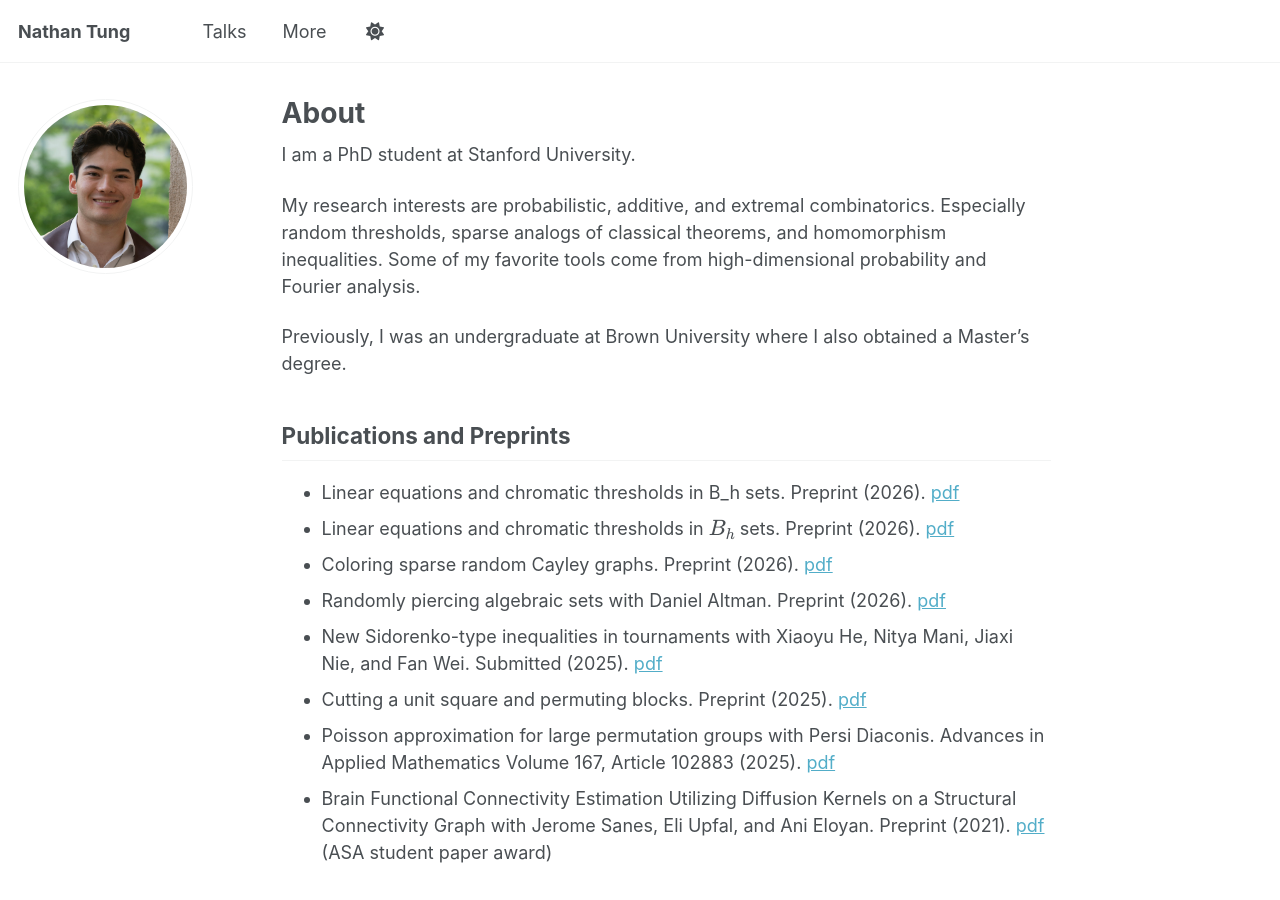
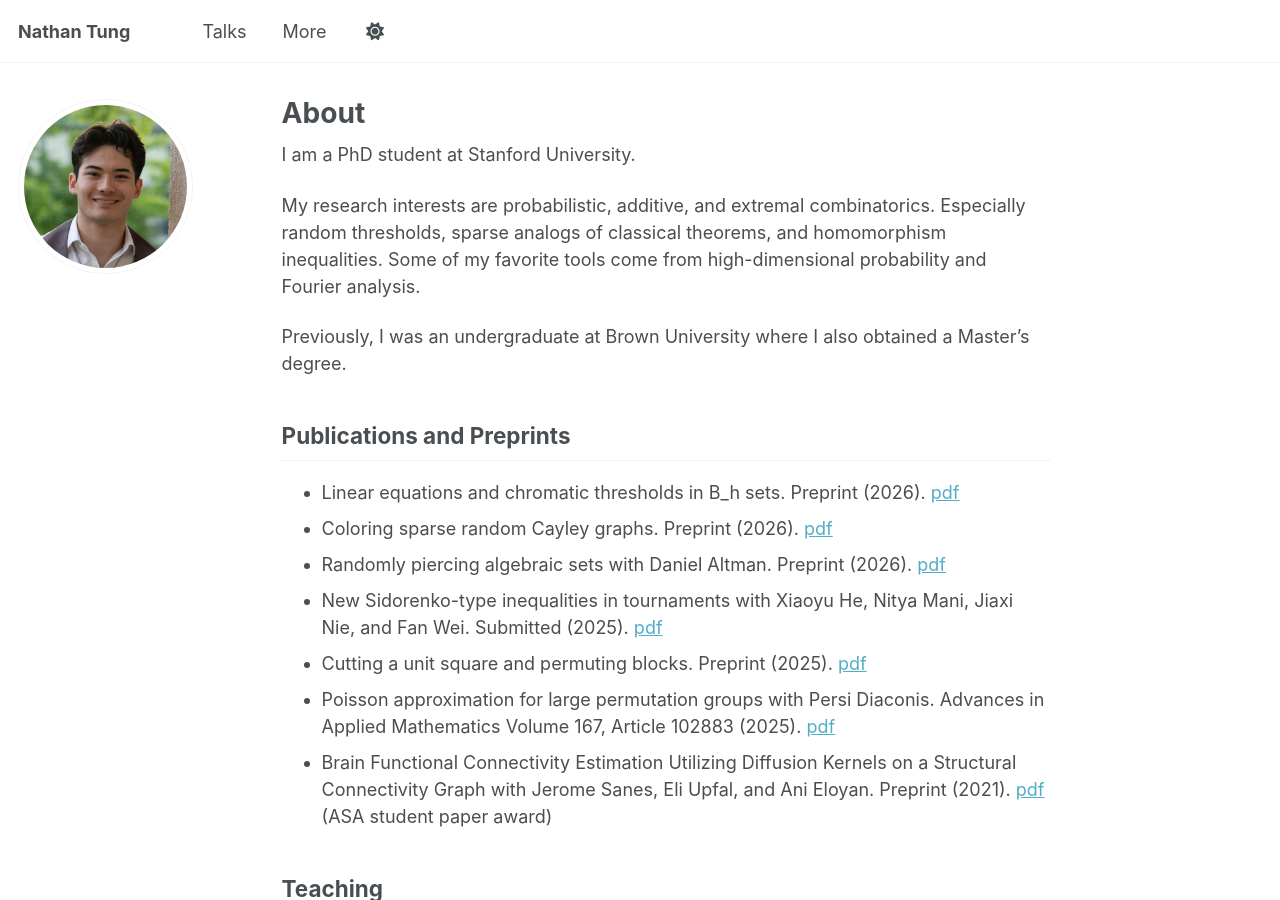
Before and after one commit to njtung/njtung.github.io, a Jekyll site: the page built from _pages/about.md, in a window 1280 px wide and 900 px high. Built offline with Jekyll 4.4.1, drawn with Linux system fonts in a browser that asks for light colours; a script that is not in the unit is left out.

Commit message:
Update about.md

```diff
--- a/_pages/about.md
+++ b/_pages/about.md
@@ -19,8 +19,8 @@ Previously, I was an undergraduate at Brown University where I also obtained a M
 ## Publications and Preprints
 
 <!-- * Random thresholds in k-out hypergraphs with Anqi Li. In progress (2026++). -->
+<!-- * Linear equations and chromatic thresholds in \\(B_h\\) sets. Preprint (2026). [pdf](https://arxiv.org/abs/2606.30767) -->
 * Linear equations and chromatic thresholds in B_h sets. Preprint (2026). [pdf](https://arxiv.org/abs/2606.30767)
-* Linear equations and chromatic thresholds in \\(B_h\\) sets. Preprint (2026). [pdf](https://arxiv.org/abs/2606.30767)
 * Coloring sparse random Cayley graphs. Preprint (2026). [pdf](https://arxiv.org/abs/2606.23762)
 * Randomly piercing algebraic sets with Daniel Altman. Preprint (2026). [pdf](https://arxiv.org/abs/2606.19677)
 * New Sidorenko-type inequalities in tournaments with Xiaoyu He, Nitya Mani, Jiaxi Nie, and Fan Wei. Submitted (2025). [pdf](https://arxiv.org/abs/2512.11222)
```
